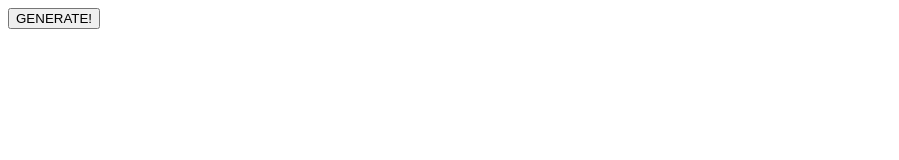
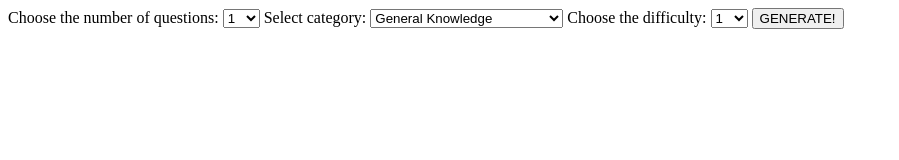
Before and after one commit to NatalieLouise91/Hackathon1, a plain HTML site: page index.html in a window 1280 px wide. Shown: the whole page, without its empty margins (0-899 px from the left). Drawn offline with Linux system fonts and the light colour scheme.

Commit message:
added dropdown menus in HTML

```diff
--- a/index.html
+++ b/index.html
@@ -12,6 +12,47 @@
     <div id= "container">
       <div id= "trivia-selection">
         <!-- information for level of difficulty, number of questions, category -->
+
+        <!-- Choose questions dropdown menu -->
+        <label for="number">Choose the number of questions:</label>
+        <select name="number" id="number">
+          <option value="1">1</option>
+          <option value="2">2</option>
+          <option value="3">3</option>
+          <option value="4">4</option>
+          <option value="5">5</option>
+          <option value="6">6</option>
+          <option value="7">7</option>
+          <option value="8">8</option>
+          <option value="9">9</option>
+          <option value="10">10</option>
+        </select>
+
+        <!-- Select category dropdown menu -->
+        <label for="category">Select category:</label>
+        <select name="category" id="category">
+          <option value="General Knowledge">General Knowledge</option>
+          <option value="Entertainment: Film">Entertainment: Film</option>
+          <option value="Entertainment: Music">Entertainment: Music</option>
+          <option value="Entertainment: Television">Entertainment: Television</option>
+          <option value="Entertainment: Video Games">Entertainment: Video Games</option>
+        </select>
+
+        <!-- Choose difficulty dropdown menu -->
+        <label for="difficulty">Choose the difficulty:</label>
+        <select name="difficulty" id="difficulty">
+          <option value="1">1</option>
+          <option value="2">2</option>
+          <option value="3">3</option>
+          <option value="4">4</option>
+          <option value="5">5</option>
+          <option value="6">6</option>
+          <option value="7">7</option>
+          <option value="8">8</option>
+          <option value="9">9</option>
+          <option value="10">10</option>
+        </select>
+
         <!-- generate button -->
         <button id="get-question">GENERATE!</button>
       </div>
```
